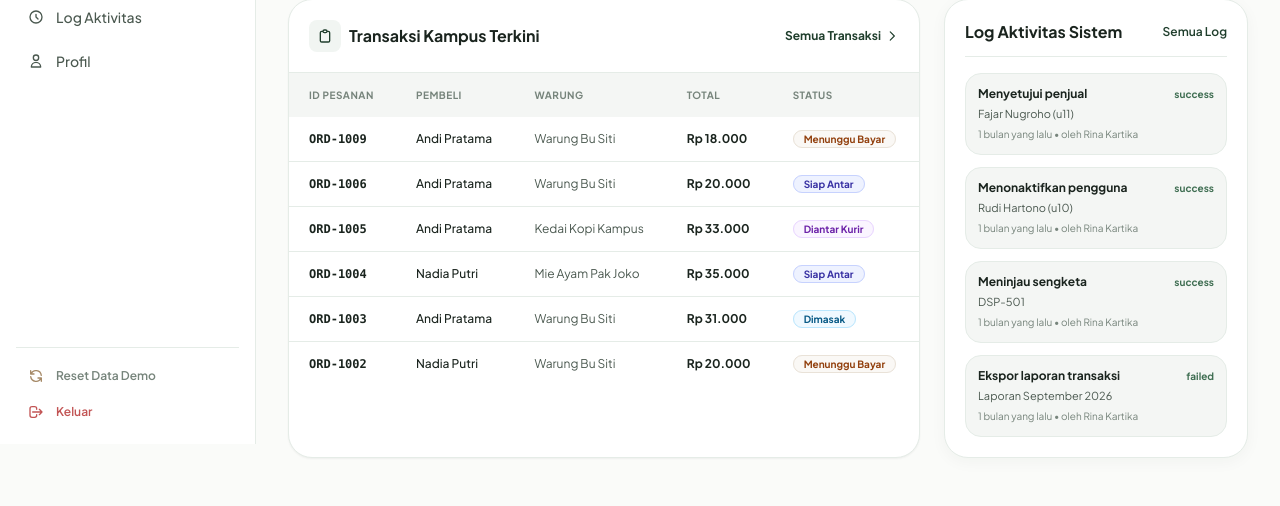
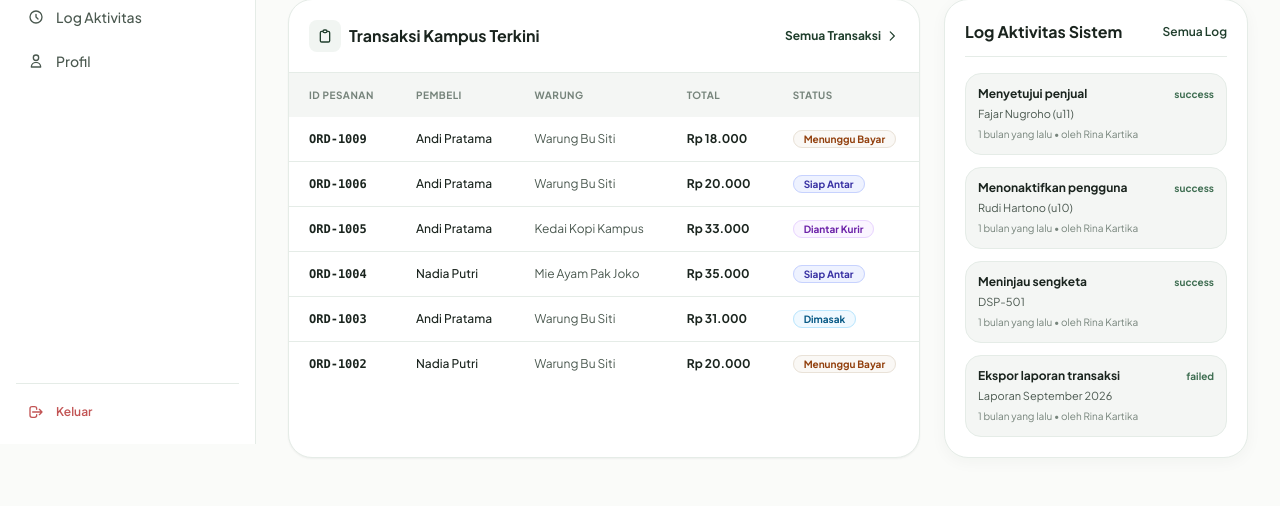
Before and after one commit to 2401020068-alt/Pemesanan_dan_Delivery_Makanan_Kantin, a Laravel app: page /admin in a window 1280 px wide. Shown: the part 356-862 px from the top of the page. Run offline with Laravel 12, Linux system fonts and the light colour scheme; data comes from the database, SQL or seed files in the repository; some libraries are stand-ins or nearby versions.

Commit message:
Update tampilan(hapus)

```diff
--- a/resources/views/layouts/app.blade.php
+++ b/resources/views/layouts/app.blade.php
@@ -251,6 +251,7 @@
         }
         $authUser = Auth::user() ?? (session('user_id') ? \App\Models\User::find(session('user_id')) : null) ?? \App\Models\User::where('role', $currentRole)->first() ?? \App\Models\User::first();
         $isEmeraldPage = request()->routeIs('*profile*') || request()->routeIs('*dispute*') || request()->is('*profile*') || request()->is('*dispute*');
+        $isProfilePage = request()->routeIs('*profile*') || request()->is('*profile*');
     @endphp
 
     <div class="min-h-screen flex">
@@ -371,10 +372,6 @@
 
             <!-- Bottom Tools -->
             <div class="pt-3 border-t border-[#E5ECE7] space-y-1">
-                <a href="{{ route('demo.reset') }}" onclick="return confirm('Reset semua data demo KantinKu ke kondisi awal?')" class="flex items-center gap-3 w-full px-3 py-2 rounded-xl text-xs font-semibold text-[#76847B] hover:bg-[#F6F3EF] hover:text-[#1A241E] transition">
-                    <svg class="w-4 h-4 text-[#A68A68]" fill="none" stroke="currentColor" viewBox="0 0 24 24"><path stroke-linecap="round" stroke-linejoin="round" stroke-width="2" d="M4 4v5h.582m15.356 2A8.001 8.001 0 004.582 9m0 0H9m11 11v-5h-.581m0 0a8.003 8.003 0 01-15.357-2m15.357 2H15"></path></svg>
-                    <span>Reset Data Demo</span>
-                </a>
 <a href="{{ route('logout') }}" class="flex items-center gap-3 w-full px-3 py-2 rounded-xl text-xs font-semibold text-[#C25454] hover:bg-[#FDF3F3] transition">
                     <svg class="w-4 h-4" fill="none" stroke="currentColor" viewBox="0 0 24 24"><path stroke-linecap="round" stroke-linejoin="round" stroke-width="2" d="M17 16l4-4m0 0l-4-4m4 4H7m6 4v1a3 3 0 01-3 3H6a3 3 0 01-3-3V7a3 3 0 013-3h4a3 3 0 013 3v1"></path></svg>
                     <span>Keluar</span>
@@ -396,6 +393,7 @@
 
                 <!-- Top Right Controls -->
                 <div class="flex items-center gap-3 ml-auto">
+                    @if(!$isProfilePage)
                         @if($currentRole === 'buyer')
                             <a href="{{ route('buyer.cart') }}" class="relative p-2 rounded-xl border transition {{ $isEmeraldPage ? 'text-emerald-200 hover:text-white hover:bg-emerald-900/60 border-emerald-500/20' : 'text-[#4A584F] hover:text-[#1F3E2C] hover:bg-[#E3ECE6] border-transparent hover:border-[#BFD4C7]' }}" title="Keranjang Belanja">
                                 <svg class="w-5 h-5" fill="none" stroke="currentColor" viewBox="0 0 24 24"><path stroke-linecap="round" stroke-linejoin="round" stroke-width="2" d="M3 3h2l.4 2M7 13h10l4-8H5.4M7 13L5.4 5M7 13l-2.293 2.293c-.63.63-.184 1.707.707 1.707H17m0 0a2 2 0 100 4 2 2 0 000-4zm-8 2a2 2 0 11-4 0 2 2 0 014 0z"></path></svg>
@@ -411,6 +409,7 @@
                                 <span class="text-[10px] {{ $isEmeraldPage ? 'text-emerald-300' : 'text-[#76847B]' }} font-medium">{{ ['buyer' => 'Pembeli', 'seller' => 'Penjual', 'driver' => 'Kurir', 'admin' => 'Admin'][$authUser->role] ?? ucfirst($authUser->role) }}</span>
                             </div>
                         </div>
+                    @endif
                 </div>
             </header>
 
```
Lines whose indentation alone changed are shown as unchanged.
